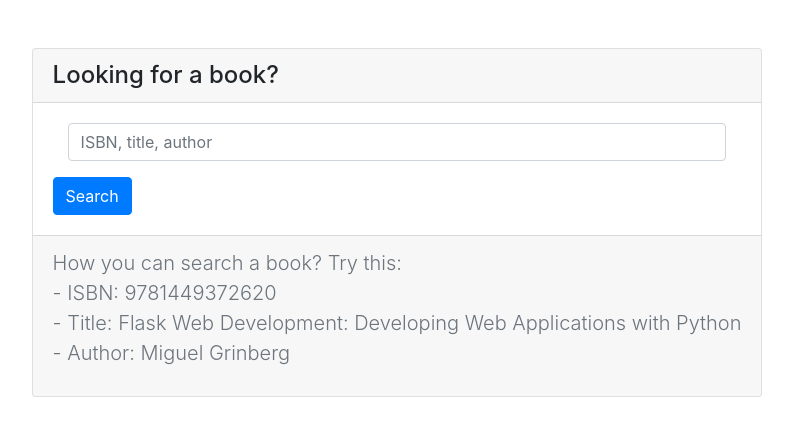
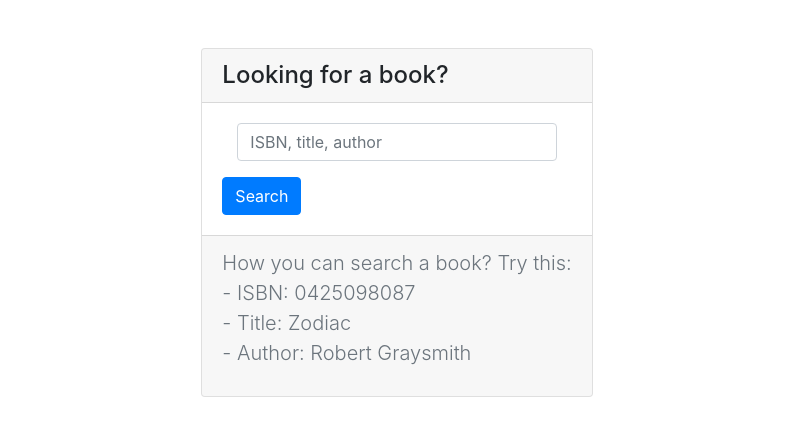
Before and after one commit to eduardocastrogt/cs50-project1, a Flask app: page /home in a window 1280 px wide. Shown: the part 56-492 px from the top of the page, without its empty margins (243-1036 px from the left). Run offline with Flask 2, Linux system fonts and the light colour scheme; the visitor is signed in with stand-in values (Sample User, id 1); some libraries are stand-ins or nearby versions.

Commit message:
Update the instrucctions

```diff
--- a/templates/home.html
+++ b/templates/home.html
@@ -22,9 +22,9 @@
             <p class="lead">
                 How you can search a book? Try this: <br>
 
-                - ISBN: 9781449372620 <br>
-                - Title: Flask Web Development: Developing Web Applications with Python <br>
-                - Author: Miguel Grinberg
+                - ISBN: 0425098087 <br>
+                - Title: Zodiac <br>
+                - Author: Robert Graysmith
             </p>
         </div>
     </div>
```
